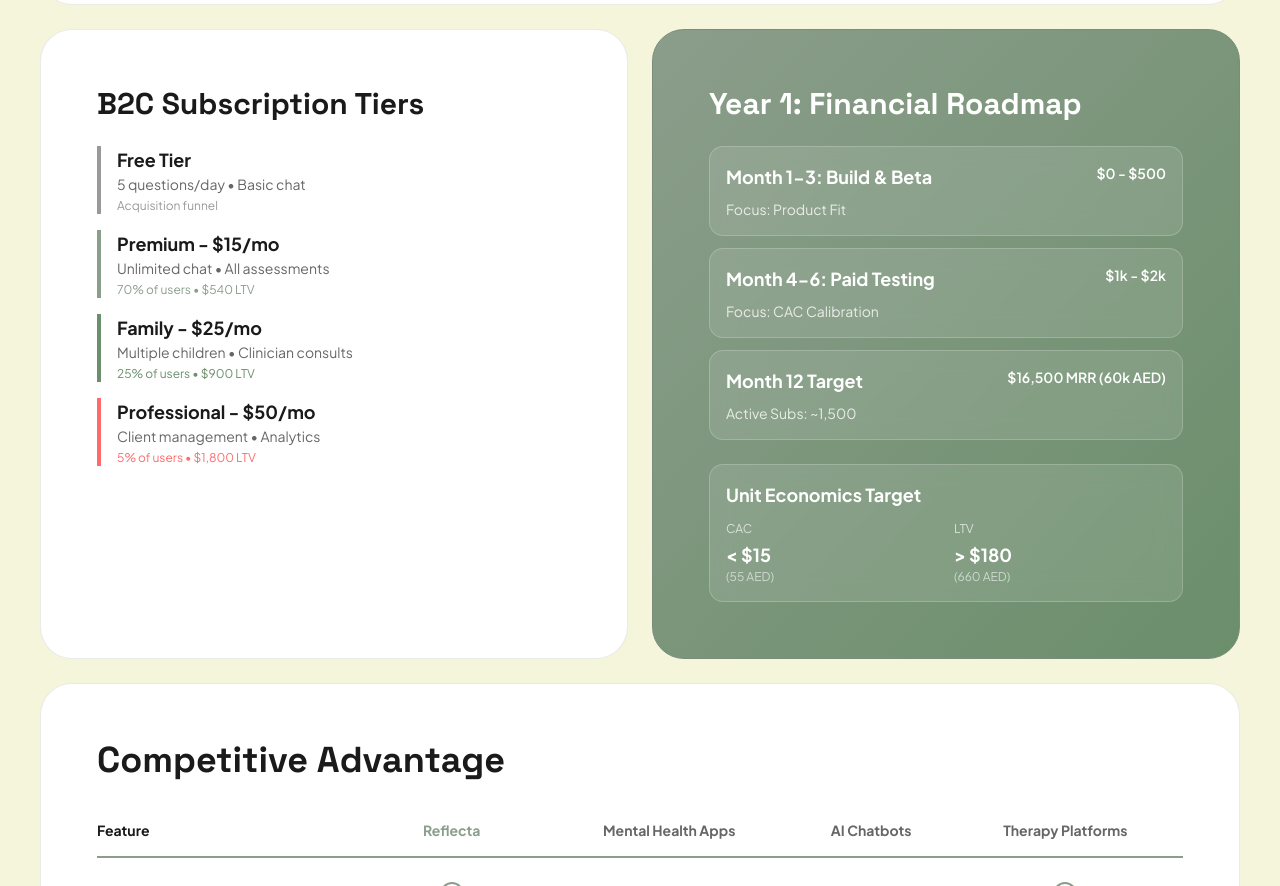
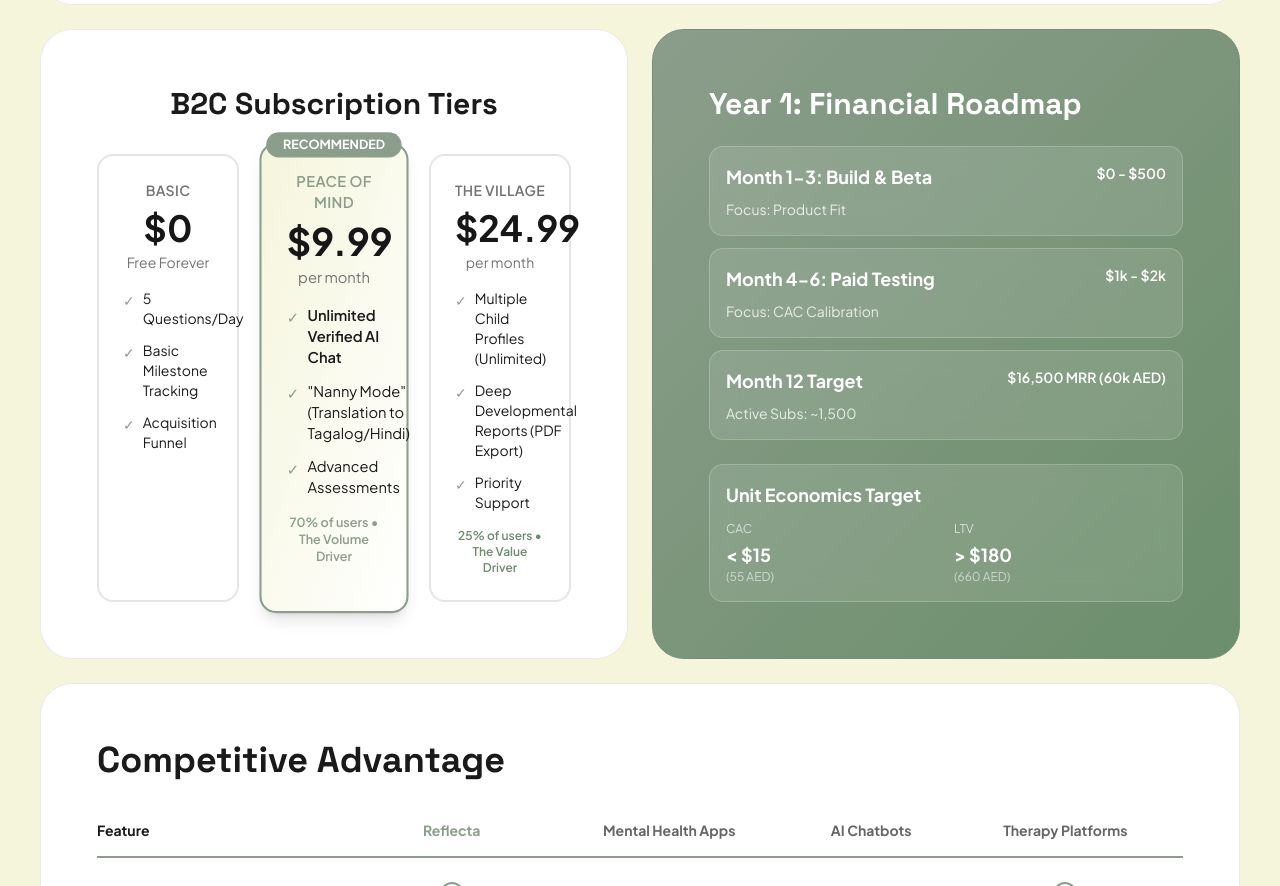
Before and after one commit to Salperton/reflecta-pitchdeck, a Next.js app: page / in a window 1280 px wide. Shown: the part 4594-5480 px from the top of the page. Built offline with nearby package versions, Linux system fonts and the light colour scheme.

Commit message:
feat: update subscription tiers to 3-tier model
Remove Professional tier and center remaining tiers as cards.

#VERCEL_SKIP

Co-authored-by: navidon <39086457+Salperton@users.noreply.github.com>

```diff
--- a/app/page.tsx
+++ b/app/page.tsx
@@ -860,29 +860,90 @@ export default function Page() {
           {/* Slide 6: Business Model */}
           <div className="grid grid-cols-1 md:grid-cols-2 gap-4 sm:gap-6">
             <div className="bg-white rounded-[32px] p-10 sm:p-14 border border-[#8B9D8B]/20 min-h-[450px]">
-              <h2 className="font-[family-name:var(--font-space-grotesk)] text-2xl sm:text-3xl font-bold mb-6">
+              <h2 className="font-[family-name:var(--font-space-grotesk)] text-2xl sm:text-3xl font-bold mb-8 text-center">
                 B2C Subscription Tiers
               </h2>
-              <div className="space-y-4">
-                <div className="border-l-4 border-[#999] pl-4">
-                  <div className="font-bold text-lg">Free Tier</div>
-                  <p className="text-sm text-[#666]">5 questions/day • Basic chat</p>
-                  <p className="text-xs text-[#999] mt-1">Acquisition funnel</p>
+              <div className="grid grid-cols-1 md:grid-cols-3 gap-6 max-w-5xl mx-auto">
+                {/* Tier 1: Free */}
+                <div className="border-2 border-neutral-200 rounded-2xl p-6 bg-white hover:shadow-lg transition-shadow">
+                  <div className="text-center mb-4">
+                    <div className="text-sm font-semibold text-neutral-500 uppercase tracking-wide mb-2">Basic</div>
+                    <div className="text-4xl font-bold text-neutral-900 mb-1">$0</div>
+                    <div className="text-sm text-neutral-500">Free Forever</div>
+                  </div>
+                  <ul className="space-y-3 text-sm">
+                    <li className="flex items-start gap-2">
+                      <span className="text-[#8B9D8B] mt-0.5">✓</span>
+                      <span>5 Questions/Day</span>
+                    </li>
+                    <li className="flex items-start gap-2">
+                      <span className="text-[#8B9D8B] mt-0.5">✓</span>
+                      <span>Basic Milestone Tracking</span>
+                    </li>
+                    <li className="flex items-start gap-2">
+                      <span className="text-[#8B9D8B] mt-0.5">✓</span>
+                      <span>Acquisition Funnel</span>
+                    </li>
+                  </ul>
                 </div>
-                <div className="border-l-4 border-[#8B9D8B] pl-4">
-                  <div className="font-bold text-lg">Premium - $15/mo</div>
-                  <p className="text-sm text-[#666]">Unlimited chat • All assessments</p>
-                  <p className="text-xs text-[#8B9D8B] mt-1">70% of users • $540 LTV</p>
+
+                {/* Tier 2: Premium (Recommended) */}
+                <div className="border-2 border-[#8B9D8B] rounded-2xl p-6 bg-gradient-to-br from-[#F5F5DC] to-white relative shadow-lg scale-105">
+                  <div className="absolute -top-3 left-1/2 -translate-x-1/2 bg-[#8B9D8B] text-white text-xs font-bold px-4 py-1 rounded-full">
+                    RECOMMENDED
+                  </div>
+                  <div className="text-center mb-4">
+                    <div className="text-sm font-semibold text-[#8B9D8B] uppercase tracking-wide mb-2">
+                      Peace of Mind
+                    </div>
+                    <div className="text-4xl font-bold text-neutral-900 mb-1">$9.99</div>
+                    <div className="text-sm text-neutral-500">per month</div>
+                  </div>
+                  <ul className="space-y-3 text-sm">
+                    <li className="flex items-start gap-2">
+                      <span className="text-[#8B9D8B] mt-0.5">✓</span>
+                      <span className="font-semibold">Unlimited Verified AI Chat</span>
+                    </li>
+                    <li className="flex items-start gap-2">
+                      <span className="text-[#8B9D8B] mt-0.5">✓</span>
+                      <span>"Nanny Mode" (Translation to Tagalog/Hindi)</span>
+                    </li>
+                    <li className="flex items-start gap-2">
+                      <span className="text-[#8B9D8B] mt-0.5">✓</span>
+                      <span>Advanced Assessments</span>
+                    </li>
+                  </ul>
+                  <p className="text-xs text-[#8B9D8B] mt-4 text-center font-semibold">
+                    70% of users • The Volume Driver
+                  </p>
                 </div>
-                <div className="border-l-4 border-[#6B8E6B] pl-4">
-                  <div className="font-bold text-lg">Family - $25/mo</div>
-                  <p className="text-sm text-[#666]">Multiple children • Clinician consults</p>
-                  <p className="text-xs text-[#6B8E6B] mt-1">25% of users • $900 LTV</p>
-                </div>
-                <div className="border-l-4 border-[#FF6B6B] pl-4">
-                  <div className="font-bold text-lg">Professional - $50/mo</div>
-                  <p className="text-sm text-[#666]">Client management • Analytics</p>
-                  <p className="text-xs text-[#FF6B6B] mt-1">5% of users • $1,800 LTV</p>
+
+                {/* Tier 3: Family */}
+                <div className="border-2 border-neutral-200 rounded-2xl p-6 bg-white hover:shadow-lg transition-shadow">
+                  <div className="text-center mb-4">
+                    <div className="text-sm font-semibold text-neutral-500 uppercase tracking-wide mb-2">
+                      The Village
+                    </div>
+                    <div className="text-4xl font-bold text-neutral-900 mb-1">$24.99</div>
+                    <div className="text-sm text-neutral-500">per month</div>
+                  </div>
+                  <ul className="space-y-3 text-sm">
+                    <li className="flex items-start gap-2">
+                      <span className="text-[#8B9D8B] mt-0.5">✓</span>
+                      <span>Multiple Child Profiles (Unlimited)</span>
+                    </li>
+                    <li className="flex items-start gap-2">
+                      <span className="text-[#8B9D8B] mt-0.5">✓</span>
+                      <span>Deep Developmental Reports (PDF Export)</span>
+                    </li>
+                    <li className="flex items-start gap-2">
+                      <span className="text-[#8B9D8B] mt-0.5">✓</span>
+                      <span>Priority Support</span>
+                    </li>
+                  </ul>
+                  <p className="text-xs text-[#6B8E6B] mt-4 text-center font-semibold">
+                    25% of users • The Value Driver
+                  </p>
                 </div>
               </div>
             </div>
```
